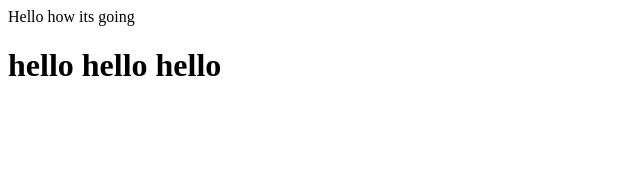
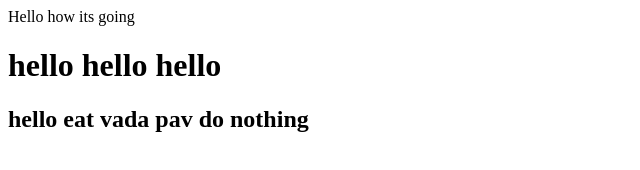
Before and after one commit to varunmarulkar47/secondrepo, a plain HTML site: page index.html in a window 1280 px wide. Shown: the whole page, without its empty margins (0-640 px from the left). Drawn offline with Linux system fonts and the light colour scheme.

Commit message:
some changes made

```diff
--- a/index.html
+++ b/index.html
@@ -1,2 +1,3 @@
 <p>Hello how its going</p>
 <h1>hello hello hello</h1>
+<h2>hello eat vada pav do nothing</h2>
```
